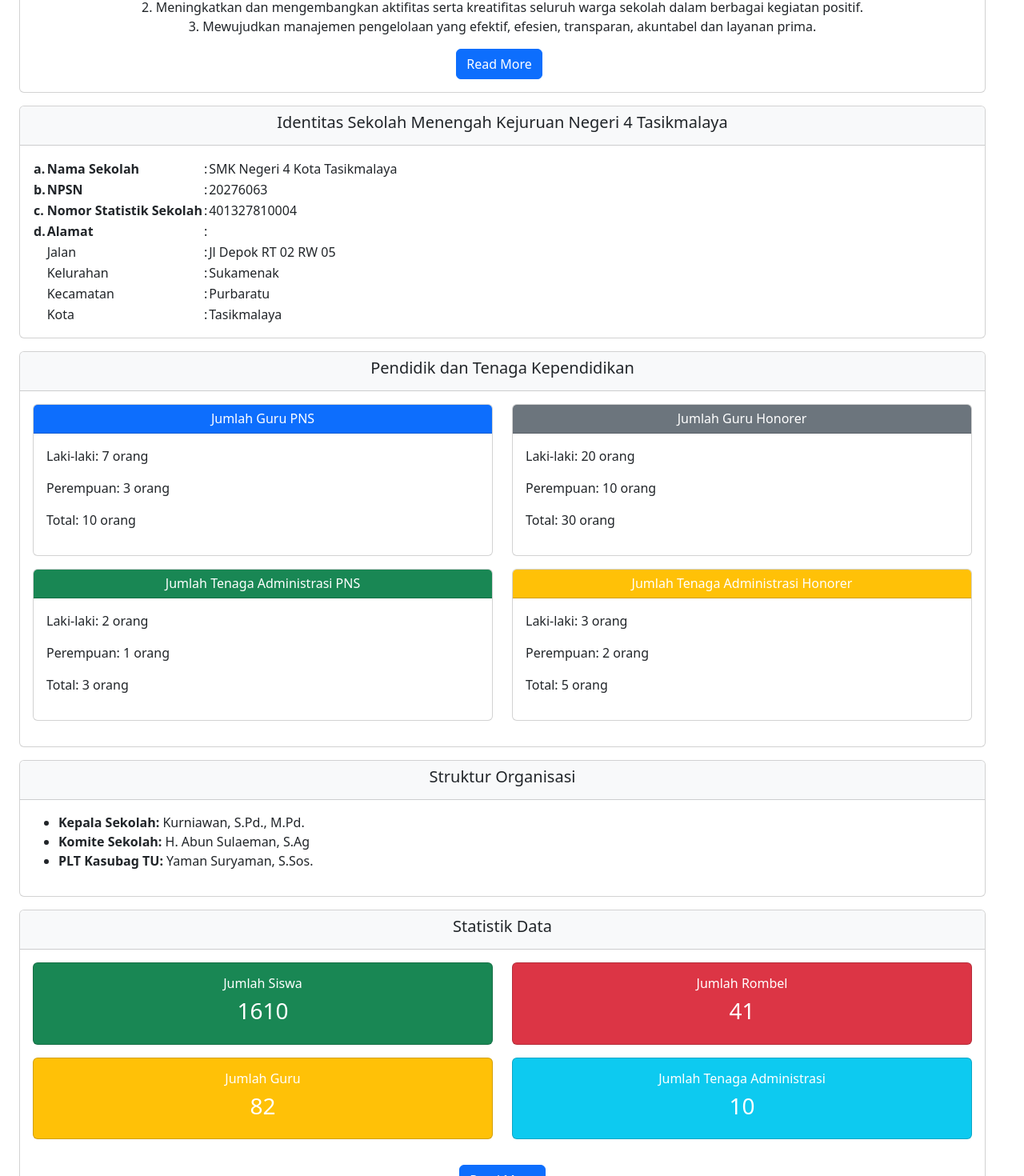
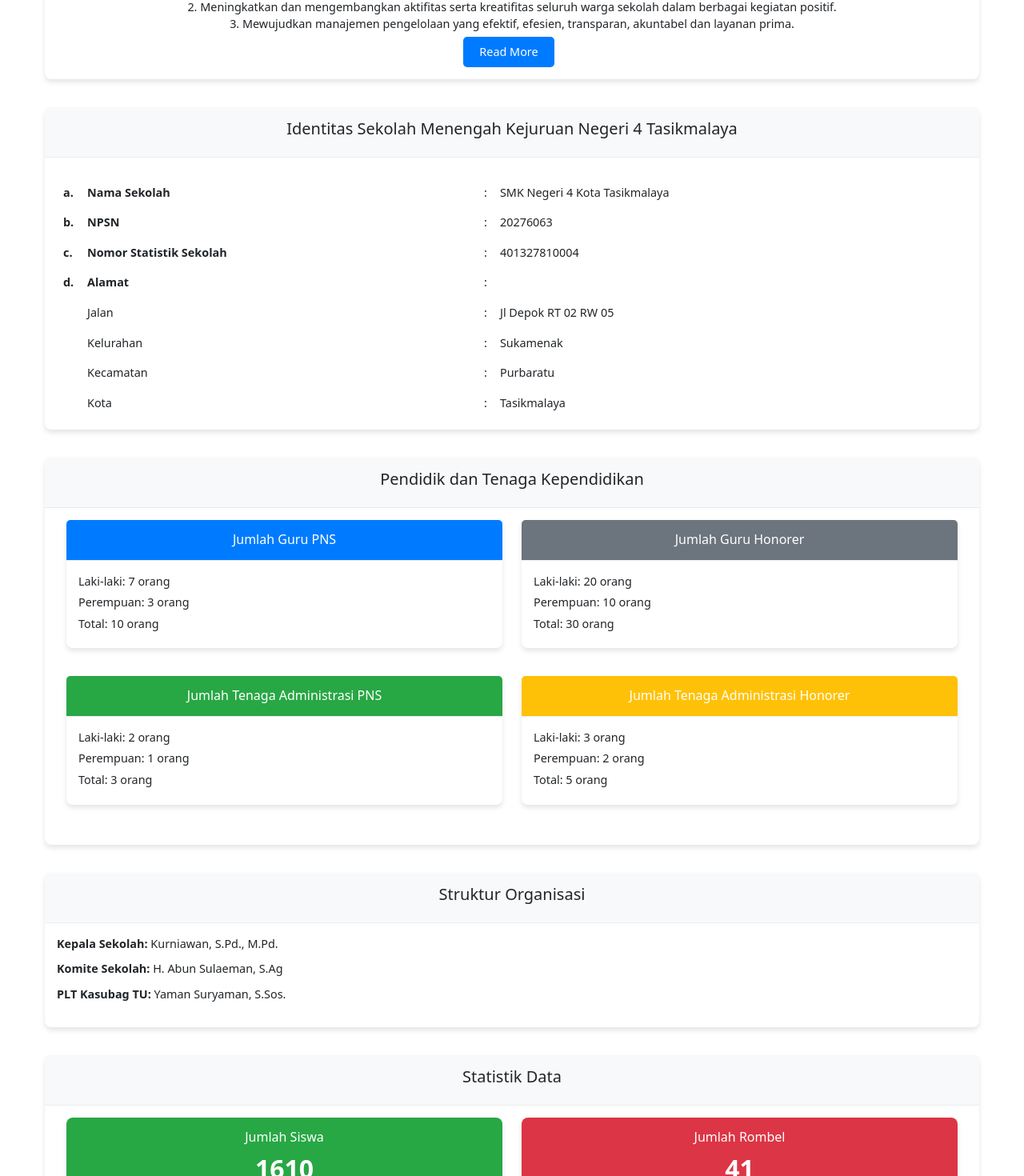
Before and after one commit to Ciroalve/website, a Nuxt app: page /profil in a window 1280 px wide. Shown: the part 680-2150 px from the top of the page at 80% size. Built offline with nearby package versions, Linux system fonts and the light colour scheme.

Commit message:
Update index.vue

```diff
--- a/pages/profil/index.vue
+++ b/pages/profil/index.vue
@@ -277,4 +277,173 @@
   </template>
 
 <style scoped>
+/* Global Styles */
+.container-fluid {
+  padding: 20px;
+}
+
+.text-white {
+  color: #fff !important;
+}
+
+.text-secondary {
+  color: #6c757d !important;
+}
+
+.text-center {
+  text-align: center !important;
+}
+
+.text-decoration-none {
+  text-decoration: none !important;
+}
+
+.bg-light {
+  background-color: #f8f9fa !important;
+}
+
+.bg-primary {
+  background-color: #007bff !important;
+}
+
+.bg-secondary {
+  background-color: #6c757d !important;
+}
+
+.bg-success {
+  background-color: #28a745 !important;
+}
+
+.bg-danger {
+  background-color: #dc3545 !important;
+}
+
+.bg-warning {
+  background-color: #ffc107 !important;
+}
+
+.bg-info {
+  background-color: #17a2b8 !important;
+}
+
+/* Card Styles */
+.card {
+  border: none;
+  border-radius: 8px;
+  box-shadow: 0 4px 6px rgba(0, 0, 0, 0.1);
+  margin-bottom: 20px;
+}
+
+.card-header {
+  font-weight: bold;
+  font-size: 1.2rem;
+  padding: 15px;
+  border-bottom: 1px solid #e9ecef;
+}
+
+.card-body {
+  padding: 15px;
+  font-size: 0.9rem;
+}
+
+.card-body h6 {
+  font-size: 1rem;
+  margin-bottom: 10px;
+}
+
+.card-body h3 {
+  font-size: 2rem;
+  font-weight: bold;
+}
+
+.card-body p {
+  margin-bottom: 5px;
+}
+
+/* Button Styles */
+.btn {
+  font-size: 0.9rem;
+  padding: 8px 20px;
+  border-radius: 5px;
+}
+
+.btn-primary {
+  background-color: #007bff;
+  border: none;
+}
+
+.btn-primary:hover {
+  background-color: #0056b3;
+}
+
+/* Table Styles */
+.tableidentitas {
+  width: 100%;
+  border-collapse: collapse;
+  margin-top: 10px;
+}
+
+.tableidentitas td {
+  padding: 8px;
+  vertical-align: top;
+}
+
+.n4table td:first-child {
+  width: 30px;
+}
+
+.n4table td:nth-child(3) {
+  width: 10px;
+}
+
+/* Additional Styles */
+.rounded-3 {
+  border-radius: 16px !important;
+}
+
+.p-2 {
+  padding: 10px !important;
+}
+
+.p-1 {
+  padding: 5px !important;
+}
+
+.m-3 {
+  margin: 15px !important;
+}
+
+.mb-3 {
+  margin-bottom: 15px !important;
+}
+
+.mt-3 {
+  margin-top: 15px !important;
+}
+
+.row {
+  margin-left: 0;
+  margin-right: 0;
+}
+
+ul {
+  list-style-type: none;
+  padding-left: 0;
+}
+
+ul li {
+  margin-bottom: 10px;
+}
+
+/* Responsive Design */
+@media (max-width: 768px) {
+  .card-body h3 {
+    font-size: 1.5rem;
+  }
+
+  .btn {
+    font-size: 0.8rem;
+  }
+}
+
 </style>
```
